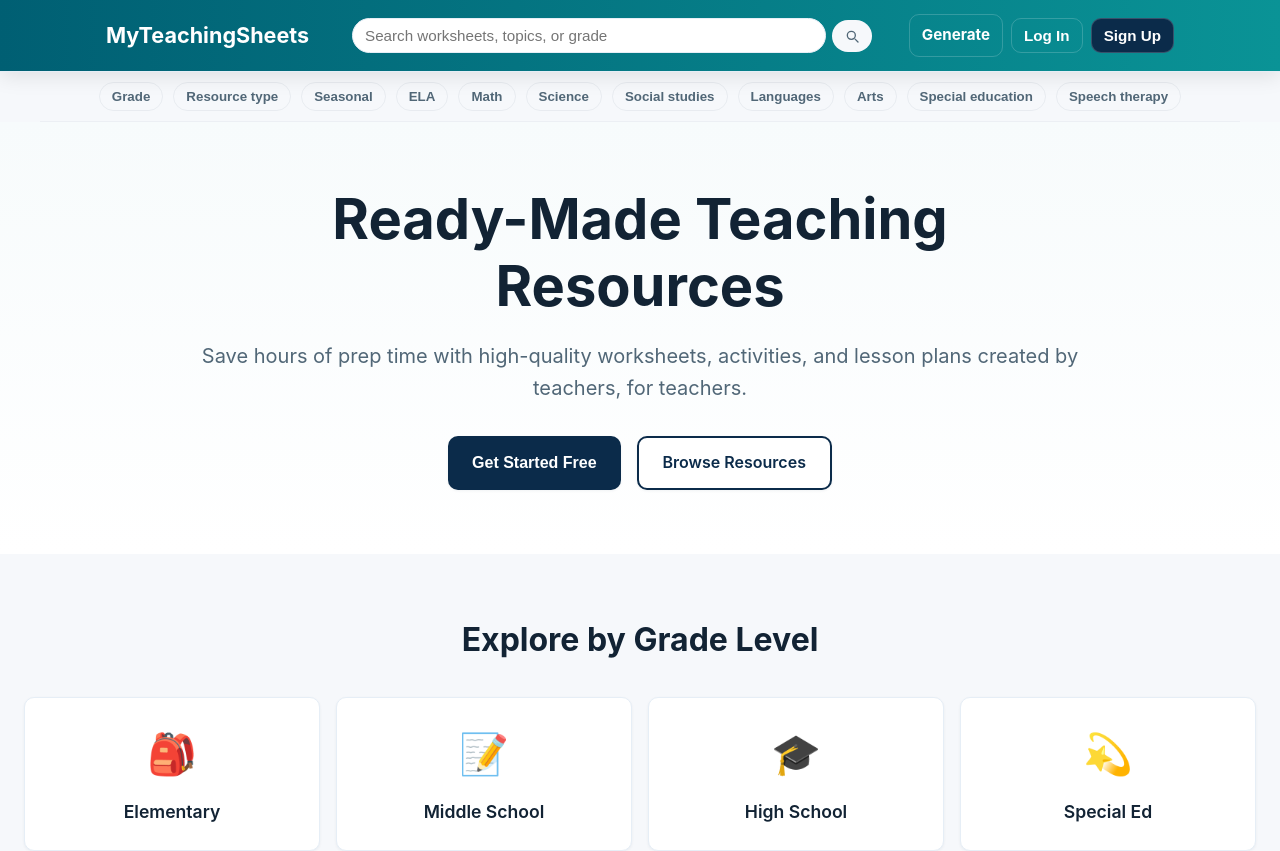
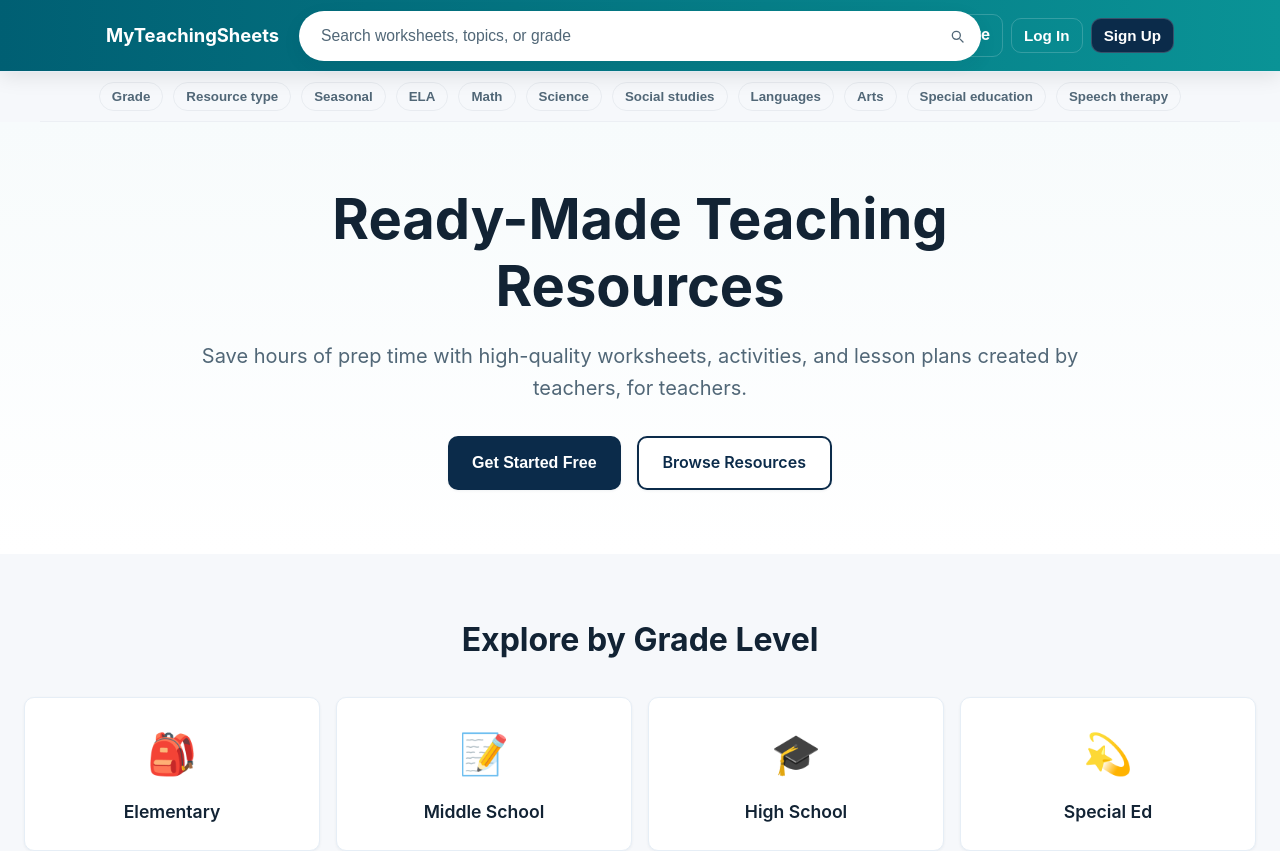
Before and after one commit to MyTeachingSheets/MTS, a Next.js app: page / in a window 1280 px wide. Shown: the top 851 px of the page. Built offline with nearby package versions, Linux system fonts and the light colour scheme; no server answers.

Commit message:
style(header): centered large rounded search bar, minimal nav spacing

```diff
--- a/styles/globals.css
+++ b/styles/globals.css
@@ -45,53 +45,67 @@ body{
   display:flex;
   align-items:center;
   justify-content:space-between;
-  height:64px;
+  height:72px;
+  position:relative; /* allow centered absolute search */
 }
 
 /* Header search */
-.header-search{display:flex;align-items:center;gap:6px;margin-left:18px;flex:1;max-width:520px}
-.search-input{flex:1;padding:8px 12px;border-radius:999px;border:1px solid var(--border-light);background:var(--bg-white);font-size:0.95rem;color:var(--text-primary)}
-.search-btn{display:inline-flex;align-items:center;justify-content:center;padding:8px 12px;border-radius:999px;border:none;background:var(--bg-light);color:var(--text-secondary);cursor:pointer;font-size:0.95rem;transition:background 0.2s,color 0.2s}
+.header-search{
+  position:absolute;
+  left:50%;
+  transform:translateX(-50%);
+  width:62%;
+  max-width:820px;
+  display:flex;
+  align-items:center;
+  gap:8px;
+  padding:6px 8px;
+  background:var(--bg-white);
+  border-radius:999px;
+  box-shadow:0 6px 20px rgba(19,34,51,0.06);
+}
+.search-input{flex:1;padding:10px 14px;border-radius:999px;border:none;background:transparent;font-size:0.98rem;color:var(--text-primary)}
+.search-input::placeholder{color:var(--text-secondary)}
+.search-btn{display:inline-flex;align-items:center;justify-content:center;padding:8px;border-radius:999px;border:none;background:transparent;color:var(--text-secondary);cursor:pointer;font-size:0.98rem}
 .search-btn svg{display:block;color:currentColor}
-.search-btn:hover{background:#e2e8f0;color:var(--text-primary)}
-.search-btn:focus{outline:none;box-shadow:0 0 0 3px rgba(58,166,162,0.15)}
-.search-input:focus{outline:none;box-shadow:0 0 0 3px rgba(58,166,162,0.06);border-color:var(--muted-teal)}
+.search-btn:hover{color:var(--text-primary);background:transparent}
+.search-btn:focus{outline:none;box-shadow:none}
 
 @media(max-width:900px){
   .header-search{display:none}
 }
 .nav-brand{
-  font-size:1.35rem;
-  font-weight:700;
-  color:var(--primary-navy);
+  font-size:1.15rem;
+  font-weight:600;
+  color:var(--text-primary);
   text-decoration:none;
-  transition:color 0.2s;
+  transition:color 0.12s;
 }
-.nav-brand:hover{color:var(--primary-navy-dark);}
+.nav-brand:hover{color:var(--text-primary);}
 .nav-actions{
   display:flex;
   align-items:center;
-  gap:12px;
+  gap:8px;
 }
 .nav-btn{
   background:transparent;
   border:none;
   color:var(--text-secondary);
   text-decoration:none;
-  padding:8px 16px;
-  border-radius:var(--radius-sm);
+  padding:6px 10px;
+  border-radius:10px;
   font-size:0.95rem;
   font-weight:500;
   cursor:pointer;
-  transition:all 0.2s;
+  transition:color 0.12s, background 0.12s;
 }
 .nav-btn:hover{
   color:var(--text-primary);
-  background:var(--bg-light);
+  background:transparent;
 }
 
 /* Profile avatar and dropdown */
-.profile-btn{display:inline-flex;align-items:center;justify-content:center;padding:0;width:40px;height:40px;border-radius:999px;background:transparent;border:none;cursor:pointer;overflow:hidden}
+.profile-btn{display:inline-flex;align-items:center;justify-content:center;padding:0;width:36px;height:36px;border-radius:999px;background:transparent;border:none;cursor:pointer;overflow:hidden}
 .profile-btn::before{
   /* subtle circular outline */
   content:'';
@@ -110,7 +124,7 @@ body{
   box-shadow:0 0 0 4px rgba(58,166,162,0.12);
 }
 .profile-avatar{width:36px;height:36px;border-radius:50%;object-fit:cover;display:block}
-.profile-initials{width:36px;height:36px;border-radius:50%;display:flex;align-items:center;justify-content:center;background:var(--primary-navy);color:white;font-weight:700}
+.profile-initials{width:34px;height:34px;border-radius:50%;display:flex;align-items:center;justify-content:center;background:var(--primary-navy);color:white;font-weight:700}
 .profile-dropdown{position:absolute;right:0;top:44px;background:white;border:1px solid var(--border-light);box-shadow:var(--shadow-md);border-radius:8px;min-width:160px;overflow:hidden;z-index:20}
 .profile-item{display:block;padding:10px 14px;color:var(--text-primary);text-decoration:none;background:white;border:none;width:100%;text-align:left;cursor:pointer}
 .profile-item:hover{background:var(--bg-light)}
```
